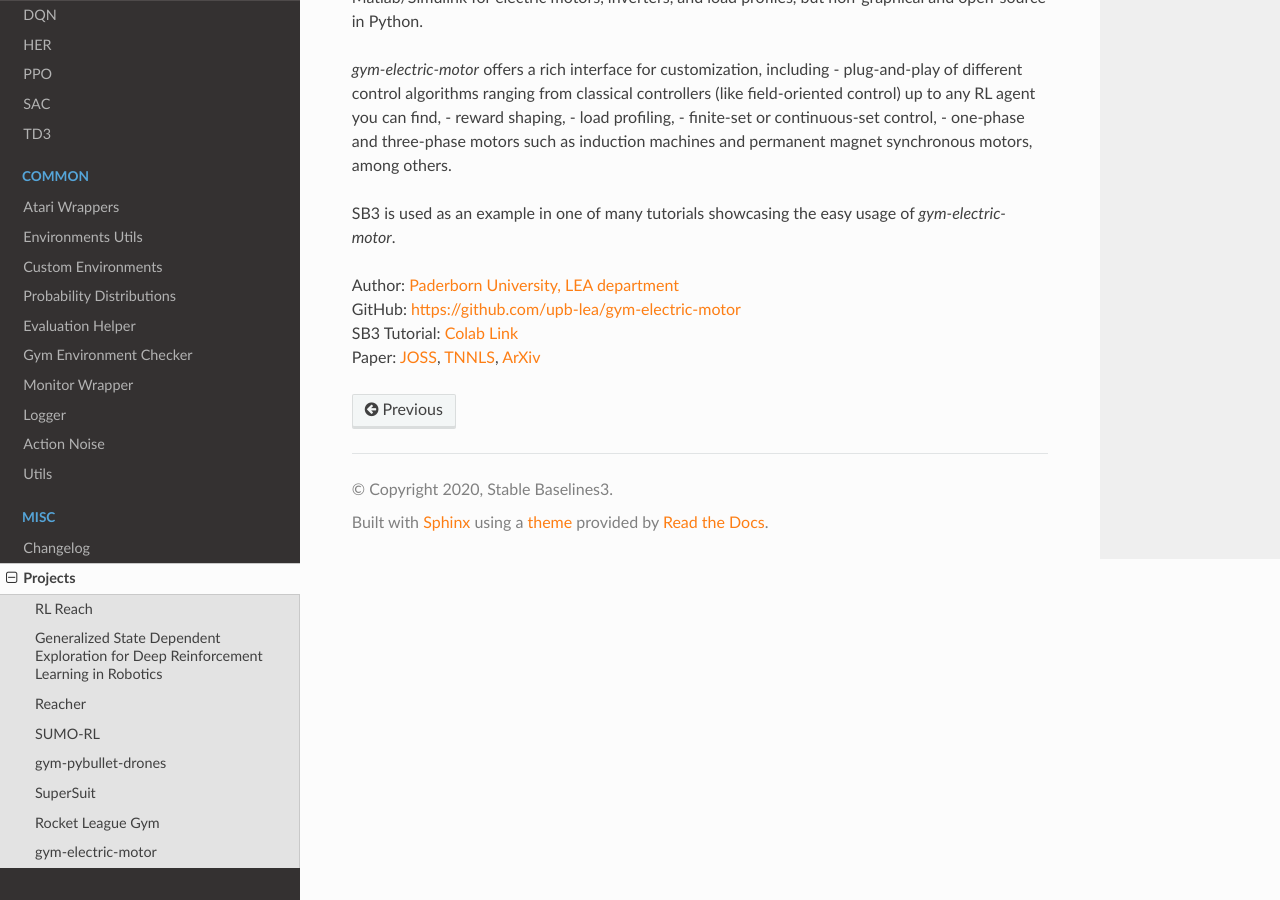
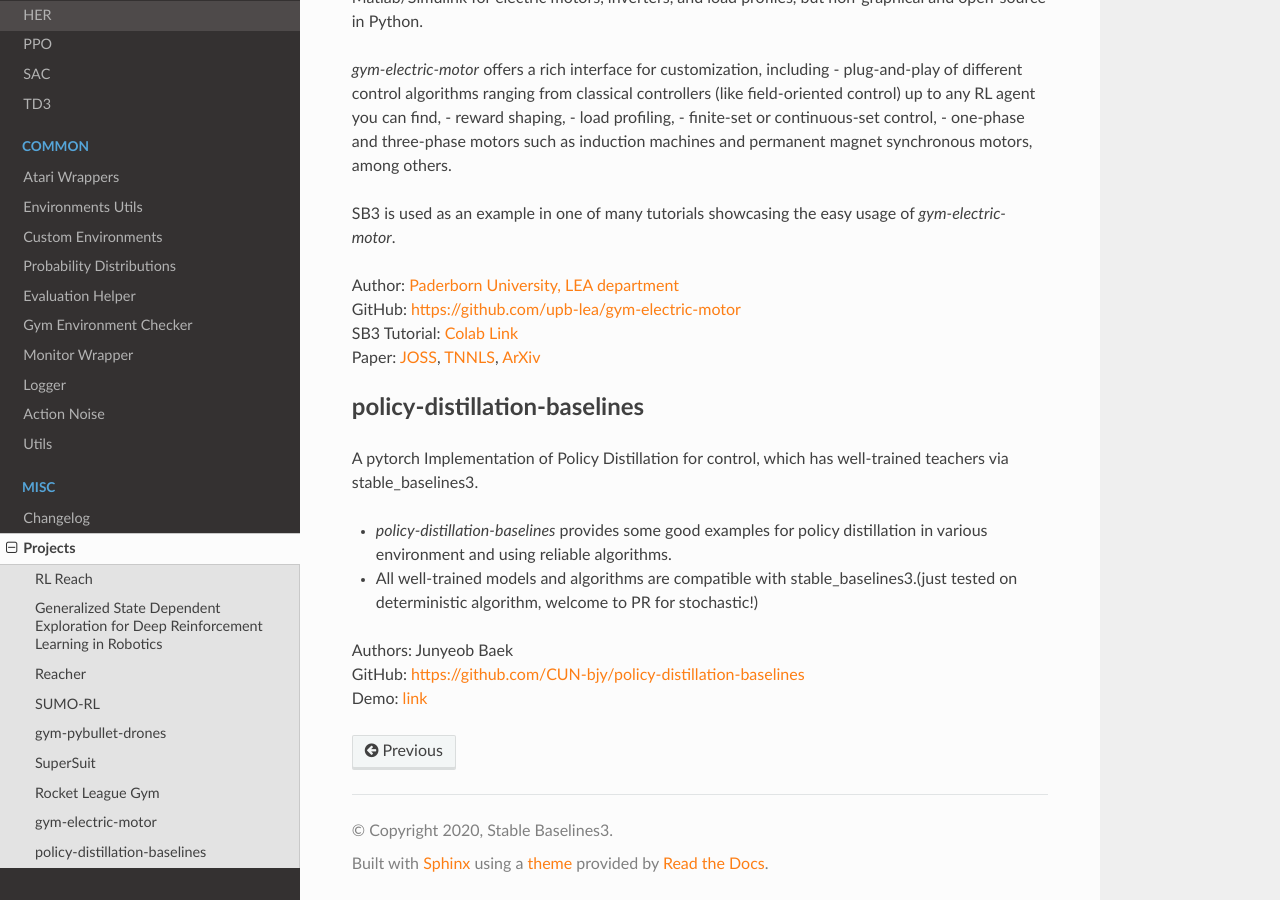
Before and after one commit to DLR-RM/stable-baselines3, a Sphinx documentation site: the page built from docs/misc/projects.rst, in a window 1280 px wide and 900 px high, scrolled down 2497 px. Built offline with Sphinx 7.4.7 and the Read the Docs theme 2.0.0, drawn with Linux system fonts in a browser that asks for light colours.

Commit message:
Update projects.rst

```diff
--- a/docs/misc/projects.rst
+++ b/docs/misc/projects.rst
@@ -109,3 +109,14 @@
 | GitHub: https://github.com/upb-lea/gym-electric-motor
 | SB3 Tutorial: `Colab Link <https://colab.research.google.com/github/upb-lea/gym-electric-motor/blob/master/examples/reinforcement_learning_controllers/stable_baselines3_dqn_disc_pmsm_example.ipynb>`_
 | Paper: `JOSS <https://joss.theoj.org/papers/10.21105/joss.02498>`_, `TNNLS <https://ieeexplore.ieee.org/document/9241851>`_, `ArXiv <https://arxiv.org/abs/1910.09434>`_
+
+policy-distillation-baselines
+-------------------
+A pytorch Implementation of Policy Distillation for control, which has well-trained teachers via stable_baselines3.
+
+- `policy-distillation-baselines` provides some good examples for policy distillation in various environment and using reliable algorithms.
+- All well-trained models and algorithms are compatible with stable_baselines3.(just tested on deterministic algorithm, welcome to PR for stochastic!)
+
+| Authors: Junyeob Baek
+| GitHub: https://github.com/CUN-bjy/policy-distillation-baselines
+| Demo: `link <https://github.com/CUN-bjy/policy-distillation-baselines/issues/3#issuecomment-817730173>`_
```
